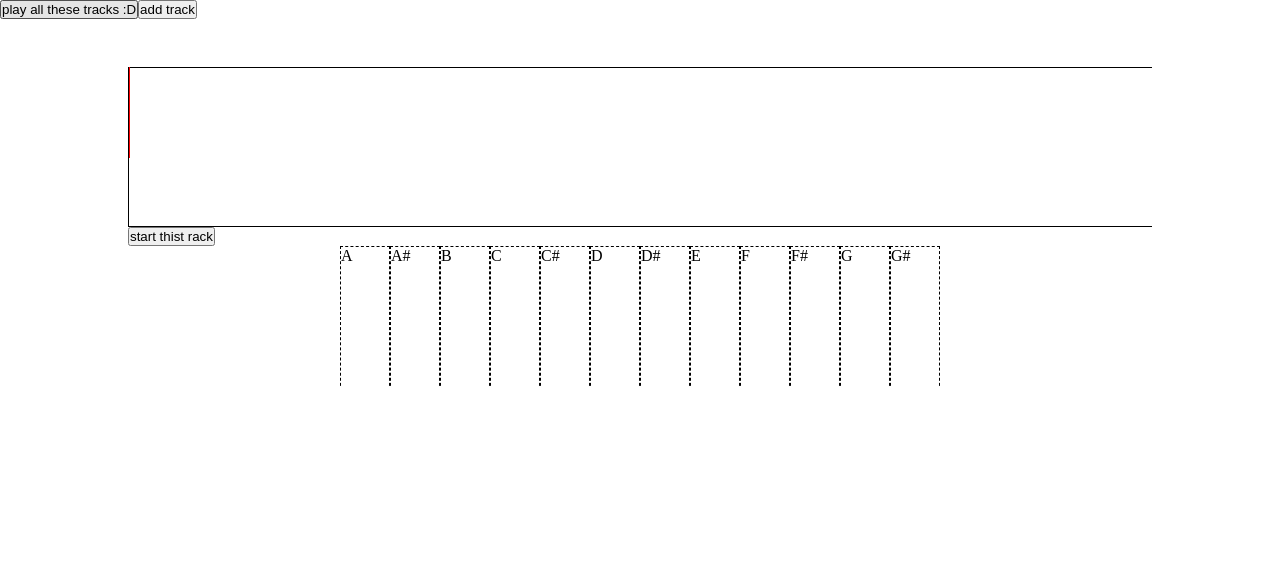
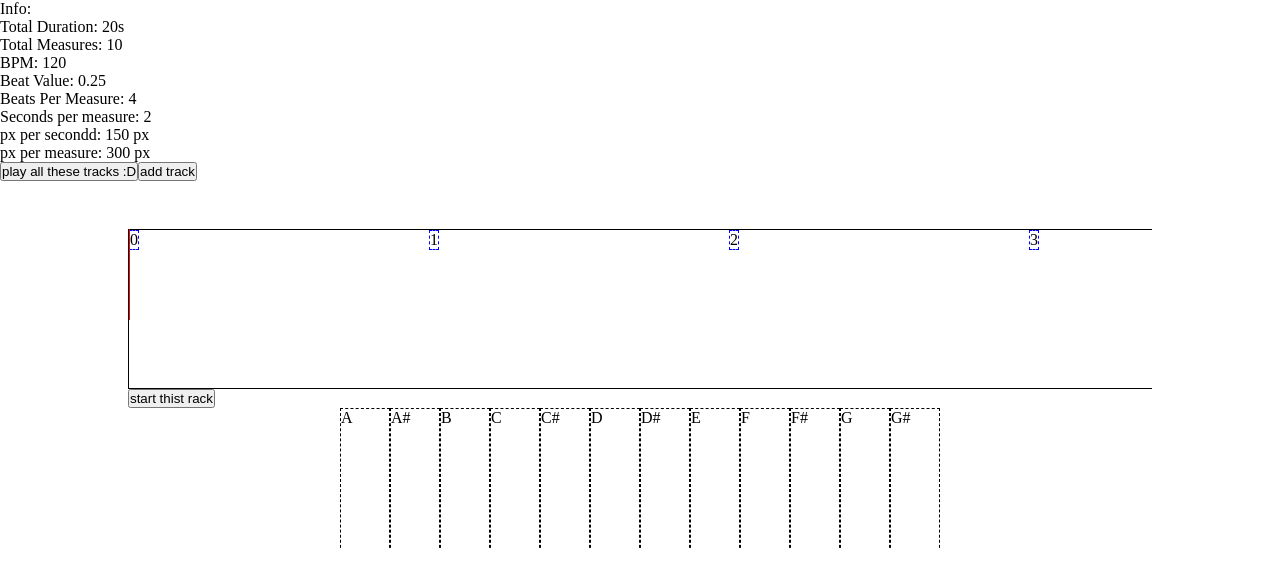
Before and after one commit to KevinLee3627/piano-thing, a React (Vite) app: page / in a window 1280 px wide. Shown: the top 586 px of the page. Built offline with nearby package versions, Linux system fonts and the light colour scheme.

Commit message:
feat: lots of changes

```diff
--- a/src/App.tsx
+++ b/src/App.tsx
@@ -6,15 +6,27 @@ import { trackSlice } from './app/trackSlice';
 function App() {
   const dispatch = useAppDispatch();
   const tracks = useAppSelector((state) => state.tracks);
+  const project = useAppSelector((state) => state.project);
   return (
     <GlobalAudioContextProvider>
       <div style={{ marginBottom: '3rem' }}>
+        <div>
+          <p>Info:</p>
+          <p>Total Duration: {project.totalDuration}s</p>
+          <p>Total Measures: {project.totalMeasures}</p>
+          <p>BPM: {project.beatsPerMinute}</p>
+          <p>Beat Value: {project.beatValue}</p>
+          <p>Beats Per Measure: {project.beatsPerMeasure}</p>
+          <p>Seconds per measure: {project.secondsPerMeasure}</p>
+          <p>px per secondd: {project.pxPerSecondScale} px</p>
+          <p>px per measure: {project.pxPerMeasureScale} px</p>
+        </div>
         <button
           onClick={() => {
             Object.values(tracks).forEach((track) =>
               dispatch(
-                trackSlice.actions.startTrack({ trackId: track.trackId })
-              )
+                trackSlice.actions.startTrack({ trackId: track.trackId }),
+              ),
             );
           }}
         >
--- a/src/app/projectSlice.ts
+++ b/src/app/projectSlice.ts
@@ -3,13 +3,36 @@ import { createSlice } from '@reduxjs/toolkit';
 interface ProjectState {
   isPlaying: boolean;
   totalDuration: number;
-  pxPerSecScale: number;
+  pxPerSecondScale: number;
+  pxPerMeasureScale: number;
+  beatsPerMeasure: number;
+  secondsPerMeasure: number;
+  beatValue: number;
+  totalMeasures: number;
+  beatsPerMinute: number;
 }
+
+const DEFAULT_BEATS_PER_MEASURE = 4;
+const DEFAULT_TOTAL_MEASURES = 10;
+const DEFAULT_BEATS_PER_MINUTE = 120;
+const DEFAULT_TOTAL_DURATION =
+  (DEFAULT_BEATS_PER_MEASURE * DEFAULT_TOTAL_MEASURES) /
+  (DEFAULT_BEATS_PER_MINUTE / 60); // in seconds
+const DEFAULT_PX_PER_MEASURE_SCALE = 300;
+const DEFAULT_SECONDS_PER_MEASURE =
+  DEFAULT_TOTAL_DURATION / DEFAULT_TOTAL_MEASURES;
+const DEFAULT_BEAT_VALUE = 1 / 4;
 
 const initialState: ProjectState = {
   isPlaying: false,
-  totalDuration: 10, // seconds
-  pxPerSecScale: 300,
+  totalDuration: DEFAULT_TOTAL_DURATION, // seconds
+  pxPerMeasureScale: DEFAULT_PX_PER_MEASURE_SCALE,
+  pxPerSecondScale: DEFAULT_PX_PER_MEASURE_SCALE / DEFAULT_SECONDS_PER_MEASURE,
+  beatsPerMeasure: DEFAULT_BEATS_PER_MEASURE,
+  secondsPerMeasure: DEFAULT_SECONDS_PER_MEASURE,
+  beatValue: DEFAULT_BEAT_VALUE,
+  totalMeasures: DEFAULT_TOTAL_MEASURES,
+  beatsPerMinute: DEFAULT_BEATS_PER_MINUTE,
 };
 
 export const projectSlice = createSlice({
--- a/src/components/Block.tsx
+++ b/src/components/Block.tsx
@@ -1,6 +1,7 @@
 import { useEffect, useRef, useState } from 'react';
 import { useAppDispatch, useAppSelector } from '../app/hooks';
 import { trackSlice } from '../app/trackSlice';
+import type { useResizeObserver } from '../hooks/useResizeObserver';
 
 interface BlockProps {
   trackId: string;
@@ -9,7 +10,7 @@ interface BlockProps {
   duration: number;
   frequency: number;
   gain: number;
-  trackDimensions: { width: number; height: number };
+  trackDimensions: ReturnType<typeof useResizeObserver>['dimensions'];
 }
 
 export const Block = (props: BlockProps) => {
@@ -25,8 +26,8 @@ export const Block = (props: BlockProps) => {
   // resize observer? This also updates block positions when screen or track is resized.
   useEffect(() => {
     const newLeft =
-      (props.startTime / project.totalDuration) * project.pxPerSecScale;
-    const blockWidth = props.duration * project.pxPerSecScale;
+      (props.startTime / project.totalDuration) * project.pxPerSecondScale;
+    const blockWidth = props.duration * project.pxPerSecondScale;
     dispatch(
       trackSlice.actions.editBlock({
         trackId: props.trackId,
@@ -34,17 +35,17 @@ export const Block = (props: BlockProps) => {
         dims: {
           left: newLeft,
           width: blockWidth,
-          maxLeft: project.totalDuration * project.pxPerSecScale,
+          maxLeft: project.totalDuration * project.pxPerSecondScale,
         },
       }),
     );
   }, [project.totalDuration]);
 
-  const ref = useRef<HTMLDivElement>(null);
+  const blockRef = useRef<HTMLDivElement>(null);
 
   return (
     <div
-      ref={ref}
+      ref={blockRef}
       style={{
         width: `${blockInfo.dims.width}px`,
         height: '100%',
@@ -53,9 +54,9 @@ export const Block = (props: BlockProps) => {
         backgroundColor: pointerIsPressed ? 'red' : 'green',
       }}
       onPointerDown={(e) => {
-        if (ref.current != null) {
+        if (blockRef.current != null) {
           // NOTE: NEEDED TO KEEP SLIDING AFTER CURSOR LEAVES BOUNDARIES
-          ref.current.setPointerCapture(e.pointerId);
+          blockRef.current.setPointerCapture(e.pointerId);
           setPointerIsPressed(true);
         }
       }}
@@ -74,23 +75,25 @@ export const Block = (props: BlockProps) => {
         );
       }}
       onPointerMove={(e) => {
-        if (ref.current == null) return;
+        if (blockRef.current == null) return;
         if (pointerIsPressed) {
+          const newLeft =
+            e.clientX - props.trackDimensions.left - blockInfo.dims.width / 2;
           // NOTE: Constrains block dragging to start and end of the track
-          const newLeft = Math.max(
-            Math.min(e.clientX - blockInfo.dims.width, blockInfo.dims.maxLeft),
+          const constrainedNewLeft = Math.max(
+            Math.min(newLeft, blockInfo.dims.maxLeft),
             0,
           );
-          const blockWidth = props.duration * project.pxPerSecScale;
+          const blockWidth = props.duration * project.pxPerSecondScale;
           dispatch(
             trackSlice.actions.editBlock({
               trackId: props.trackId,
               blockId: props.blockId,
               dims: {
-                left: newLeft,
+                left: constrainedNewLeft,
                 width: blockWidth,
                 maxLeft:
-                  project.totalDuration * project.pxPerSecScale - blockWidth,
+                  project.totalDuration * project.pxPerSecondScale - blockWidth,
               },
             }),
           );
--- a/src/components/Keyboard.tsx
+++ b/src/components/Keyboard.tsx
@@ -1,9 +1,10 @@
-import { useAppDispatch } from '../app/hooks';
+import { useAppDispatch, useAppSelector } from '../app/hooks';
 import { trackSlice } from '../app/trackSlice';
 import { getNoteFreqByName, noteMapping } from '../util/noteUtils';
 
 export const Keyboard = ({ trackId }: { trackId: string }) => {
   const dispatch = useAppDispatch();
+  const project = useAppSelector((state) => state.project);
   return (
     <div style={{ display: 'flex', justifyContent: 'center' }}>
       {Object.keys(noteMapping).map((note) => {
@@ -20,7 +21,7 @@ export const Keyboard = ({ trackId }: { trackId: string }) => {
                 trackSlice.actions.addBlock({
                   trackId,
                   startTime: 0,
-                  duration: 1,
+                  duration: project.secondsPerMeasure / project.beatsPerMeasure,
                   frequency: getNoteFreqByName(`${note}4`),
                   gain: 1,
                   dims: {
@@ -28,7 +29,7 @@ export const Keyboard = ({ trackId }: { trackId: string }) => {
                     maxLeft: 0,
                     width: 0,
                   },
-                })
+                }),
               );
             }}
           >
--- a/src/components/Playhead.tsx
+++ b/src/components/Playhead.tsx
@@ -1,7 +1,8 @@
 import { useAppSelector } from '../app/hooks';
+import type { useResizeObserver } from '../hooks/useResizeObserver';
 
 interface PlayheadProps {
-  trackDimensions: { width: number; height: number };
+  trackDimensions: ReturnType<typeof useResizeObserver>['dimensions'];
   currentTime: number;
 }
 
--- a/src/components/Track.tsx
+++ b/src/components/Track.tsx
@@ -117,10 +117,11 @@ export const Track = (props: TrackProps) => {
           height: '50%',
           border: '1px solid black',
           position: 'relative',
-          width: `${project.pxPerSecScale * project.totalDuration}px`,
+          width: `${project.pxPerMeasureScale * project.totalMeasures}px`,
         }}
         ref={trackRef}
       >
+        <TickMarks trackElemWidth={trackDimensions.width} />
         <Playhead
           trackDimensions={trackDimensions}
           currentTime={playbackTime}
@@ -141,7 +142,6 @@ export const Track = (props: TrackProps) => {
 };
 
 interface TickMarksProps {
-  num: number;
   trackElemWidth: number;
 }
 
@@ -150,10 +150,10 @@ const TickMarks = (props: TickMarksProps) => {
 
   return (
     <div style={{ position: 'relative', height: '1rem' }}>
-      {Array.from({ length: props.num })
+      {Array.from({ length: project.totalMeasures })
         .fill(0)
         .map((_, i) => {
-          const left = props.trackElemWidth * (i / props.num);
+          const left = props.trackElemWidth * (i / project.totalMeasures);
           return (
             <div
               key={`tick-${i}`}
@@ -161,10 +161,9 @@ const TickMarks = (props: TickMarksProps) => {
                 border: '1px dashed blue',
                 position: 'absolute',
                 left: `${left}px`,
-                top: '-1.25rem',
               }}
             >
-              {(i / props.num) * project.totalDuration}
+              {i}
             </div>
           );
         })}
--- a/src/hooks/useResizeObserver.ts
+++ b/src/hooks/useResizeObserver.ts
@@ -4,9 +4,11 @@ export const useResizeObserver = () => {
   const [dimensions, setDimensions] = useState<{
     width: number;
     height: number;
+    left: number;
   }>({
     width: 0,
     height: 0,
+    left: 0,
   });
   const ref = useRef(null);
   useEffect(() => {
@@ -16,6 +18,7 @@ export const useResizeObserver = () => {
           setDimensions({
             width: entry.borderBoxSize[0].inlineSize,
             height: entry.borderBoxSize[0].blockSize,
+            left: entry.target.getBoundingClientRect().left,
           });
         }
       });
```
